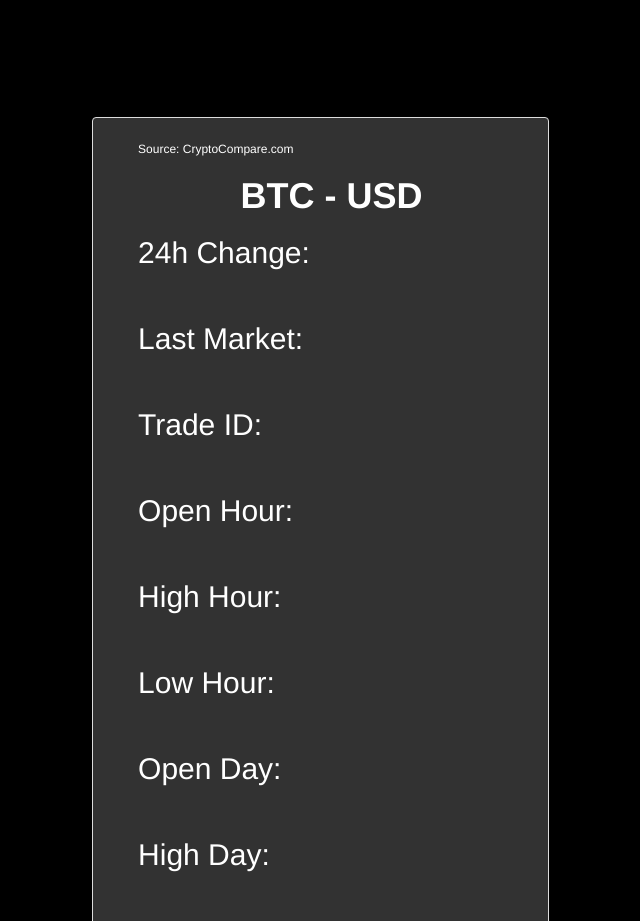
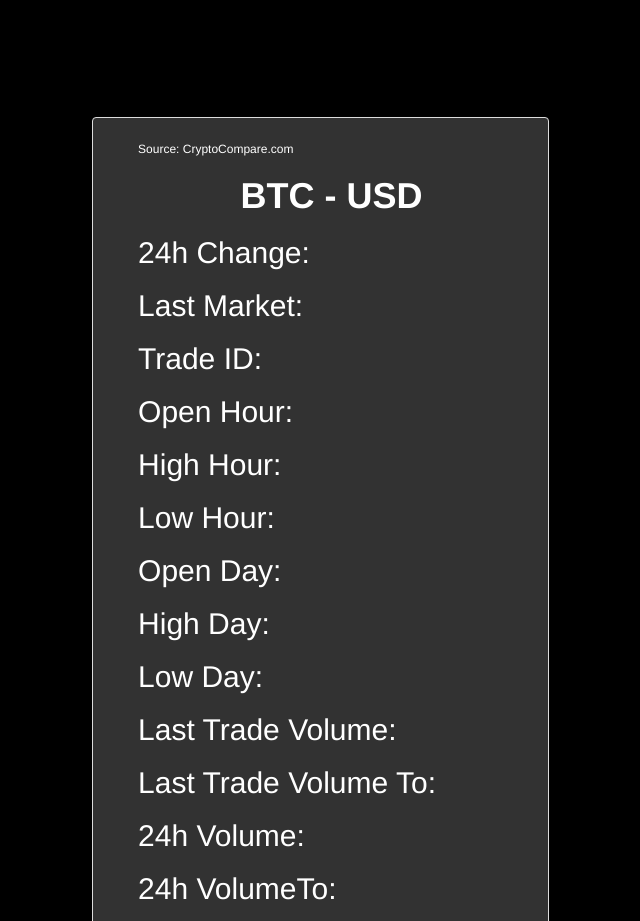
Before and after one commit to vfa-gianglt-hcm/cryptoqween, a plain HTML site: page streamer/current/index.html in a window 1280 px wide. Shown: the top 921 px of the page, without its empty margins (76-716 px from the left). Drawn offline with nearby package versions, Linux system fonts and the light colour scheme; no server answers; a script that the page names is missing.

Commit message:
remove <br>

```diff
--- a/streamer/current/index.html
+++ b/streamer/current/index.html
@@ -18,21 +18,21 @@
 						<div class="panel-body">
 							<h6><a href="https://www.cryptocompare.com">Source: CryptoCompare.com</a></h6>
 							<h1 class="price-display">BTC - USD <span class="price" id="PRICE_BTC"></span></h1>
-							<h2>24h Change: <span id="CHANGE24HOUR_BTC"></span><span class="pct-change" id="CHANGE24HOURPCT_BTC"></span><br><br></h2>
-							<h2>Last Market: <span class="exchange" id="LASTMARKET_BTC"></span> <br><br></h2>
-							<h2>Trade ID: <span id="LASTTRADEID_BTC"></span><br><br></h2>
-							<h2>Open Hour: <span id="OPENHOUR_BTC"></span><br><br></h2>
-							<h2>High Hour: <span id="HIGHHOUR_BTC"></span><br><br></h2>
-							<h2>Low Hour: <span id="LOWHOUR_BTC"></span><br><br></h2>
-							<h2>Open Day: <span id="OPEN24HOUR_BTC"></span><br><br></h2>
-							<h2>High Day: <span id="HIGH24HOUR_BTC"></span><br><br></h2>
-							<h2>Low Day: <span id="LOW24HOUR_BTC"></span><br><br></h2>
-							<h2>Last Trade Volume: <span id="LASTVOLUME_BTC"></span><br><br></h2>
-							<h2>Last Trade Volume To: <span id="LASTVOLUMETO_BTC"></span><br><br></h2>
-							<h2>24h Volume: <span id="VOLUME24HOUR_BTC"></span><br><br></h2>
-							<h2>24h VolumeTo: <span id="VOLUME24HOURTO_BTC"></span><br><br></h2>
-							<h2>Total Volume (BTC): <span id="FULLVOLUMEFROM_BTC"></span><br><br></h2>
-							<h2>Total Volume (USD): <span id="FULLVOLUMETO_BTC"></span><br><br></h2>
+							<h2>24h Change: <span id="CHANGE24HOUR_BTC"></span><span class="pct-change" id="CHANGE24HOURPCT_BTC"></span><br></h2>
+							<h2>Last Market: <span class="exchange" id="LASTMARKET_BTC"></span> <br></h2>
+							<h2>Trade ID: <span id="LASTTRADEID_BTC"></span><br></h2>
+							<h2>Open Hour: <span id="OPENHOUR_BTC"></span><br></h2>
+							<h2>High Hour: <span id="HIGHHOUR_BTC"></span><br></h2>
+							<h2>Low Hour: <span id="LOWHOUR_BTC"></span><br></h2>
+							<h2>Open Day: <span id="OPEN24HOUR_BTC"></span><br></h2>
+							<h2>High Day: <span id="HIGH24HOUR_BTC"></span><br></h2>
+							<h2>Low Day: <span id="LOW24HOUR_BTC"></span><br></h2>
+							<h2>Last Trade Volume: <span id="LASTVOLUME_BTC"></span><br></h2>
+							<h2>Last Trade Volume To: <span id="LASTVOLUMETO_BTC"></span><br></h2>
+							<h2>24h Volume: <span id="VOLUME24HOUR_BTC"></span><br></h2>
+							<h2>24h VolumeTo: <span id="VOLUME24HOURTO_BTC"></span><br></h2>
+							<h2>Total Volume (BTC): <span id="FULLVOLUMEFROM_BTC"></span><br></h2>
+							<h2>Total Volume (USD): <span id="FULLVOLUMETO_BTC"></span><br></h2>
 						</div>
 					</div>
 				</div>
```
